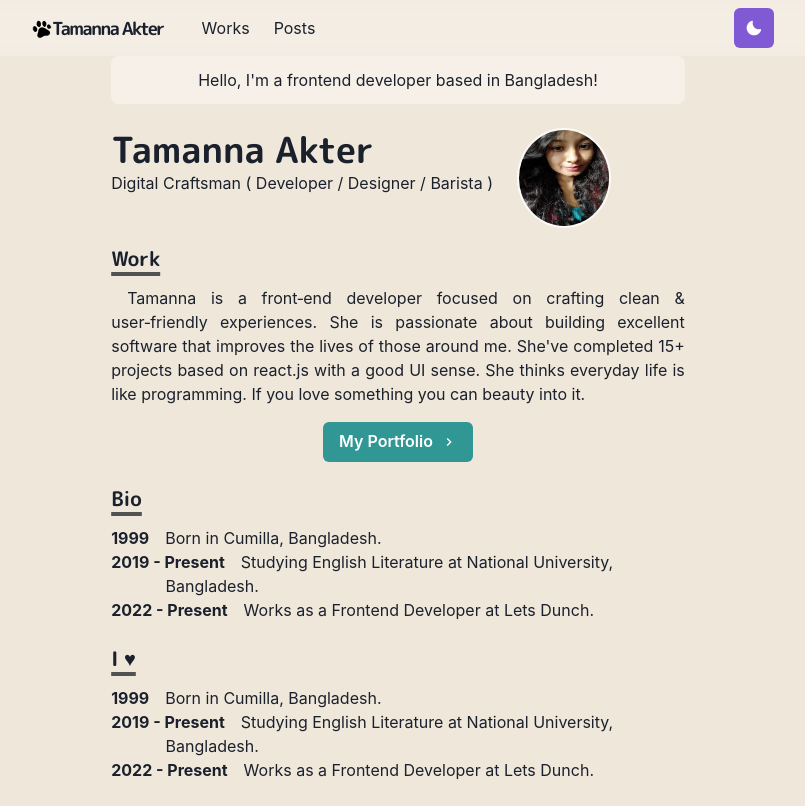
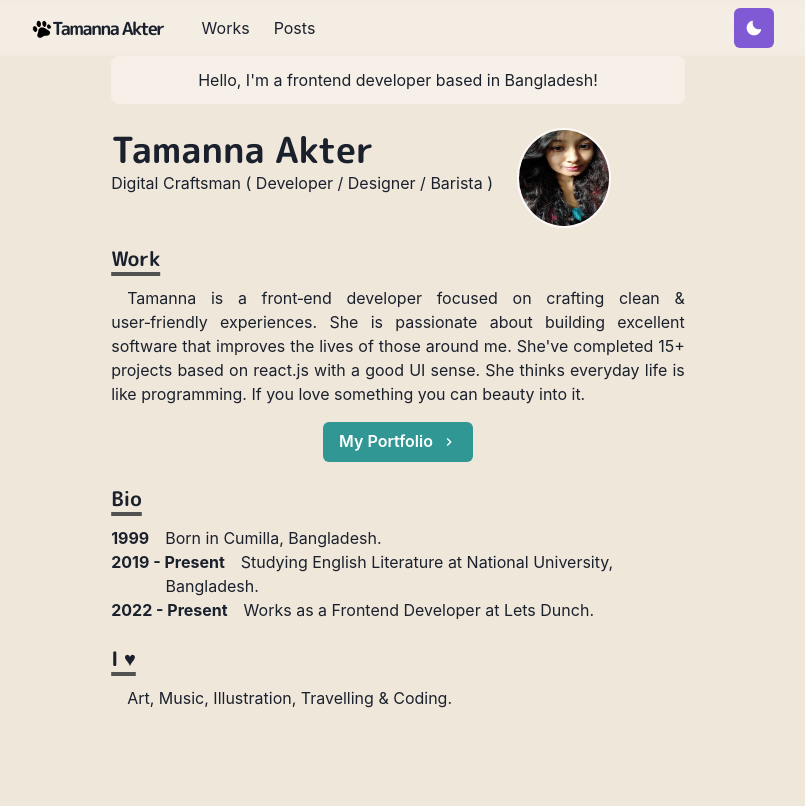
Before and after one commit to tamannaBithy/tamanna-portfolio, a Next.js app: page / in a window 1280 px wide. Shown: the whole page, without its empty margins (242-1047 px from the left). Built offline with nearby package versions, Linux system fonts and the light colour scheme.

Commit message:
bio added

```diff
--- a/pages/index.js
+++ b/pages/index.js
@@ -89,20 +89,7 @@ export default function Home() {
           I ♥
         </Heading>
 
-        <BioSection>
-          <BioYear>1999</BioYear>
-          Born in Cumilla, Bangladesh.
-        </BioSection>
-
-        <BioSection>
-          <BioYear>2019 - Present</BioYear>
-          Studying English Literature at National University, Bangladesh.
-        </BioSection>
-
-        <BioSection>
-          <BioYear>2022 - Present</BioYear>
-          Works as a Frontend Developer at Lets Dunch.
-        </BioSection>
+        <Paragraph>Art, Music, Illustration, Travelling & Coding. </Paragraph>
 
       </Section>
 
```
